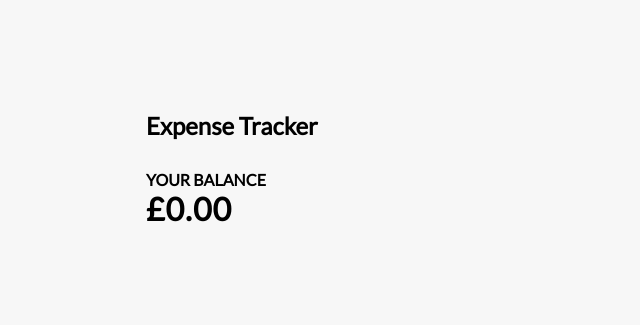
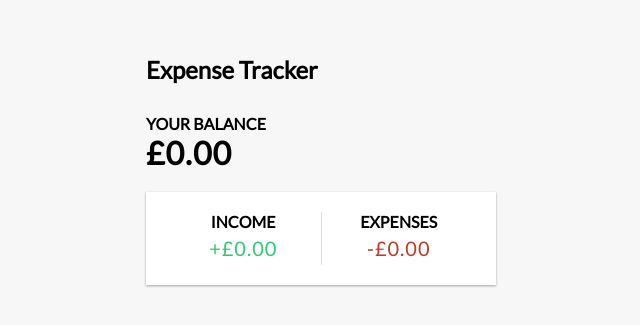
Before and after one commit to aghos4306/expensetracker, a React (Create React App) app: page / in a window 1280 px wide. Shown: the part 225-550 px from the top of the page, without its empty margins (319-959 px from the left). Built offline with nearby package versions, Linux system fonts and the light colour scheme.

Commit message:
incomeexpenses component boiler plate setup

```diff
--- a/src/App.js
+++ b/src/App.js
@@ -2,6 +2,7 @@
 import './App.css';
 import Header from './components/Header';
 import Balance from './components/Balance';
+import IncomeExpenses from './components/IncomeExpenses';
 
 function App() {
   return (
@@ -9,6 +10,7 @@
       <Header />
       <div className="container">
         <Balance />
+        <IncomeExpenses />
       </div>
     </div>
   );
--- /dev/null
+++ b/src/components/IncomeExpenses.js
@@ -0,0 +1,22 @@
+import React from 'react';
+
+const IncomeExpenses = () => {
+  return (
+    <div className="inc-exp-container">
+      <div>
+        <h4>Income</h4>
+        <p id="money-plus" className="money plus">
+          +£0.00
+        </p>
+      </div>
+      <div>
+        <h4>Expenses</h4>
+        <p id="money-minus" className="money minus">
+          -£0.00
+        </p>
+      </div>
+    </div>
+  );
+};
+
+export default IncomeExpenses;
```
